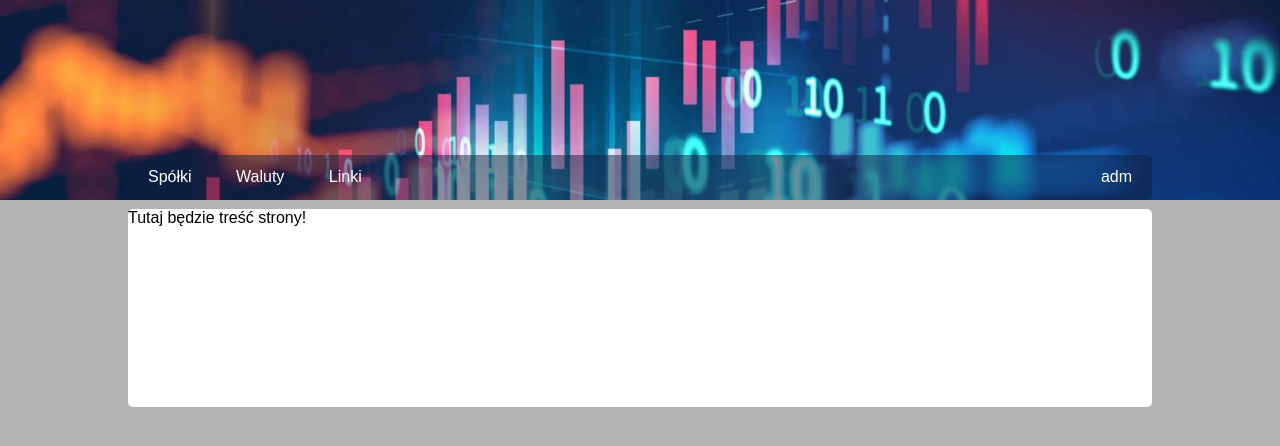
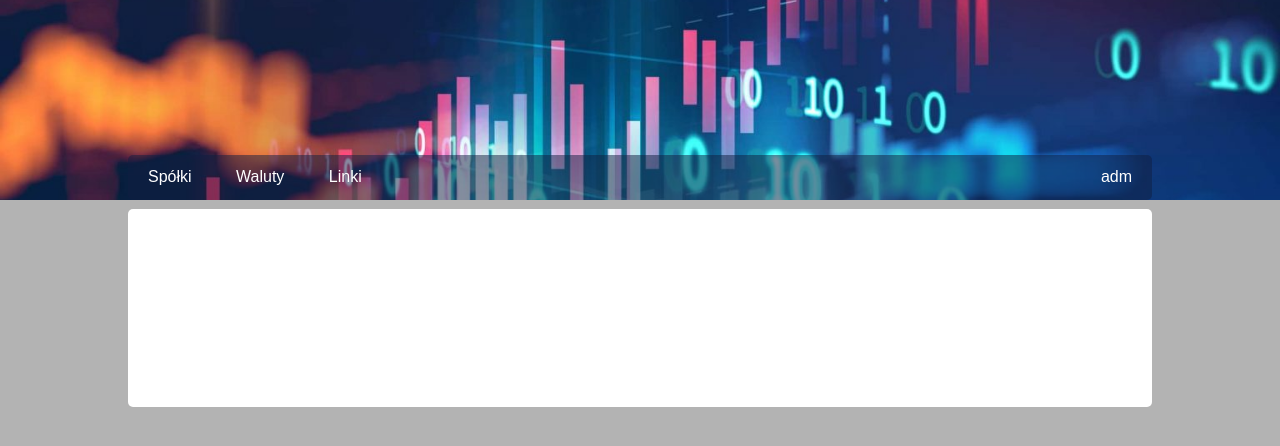
Before and after one commit to k82m/FinInfo2, a plain HTML site: page index.html in a window 1280 px wide. Drawn offline with Linux system fonts and the light colour scheme.

Commit message:
empty main part

```diff
--- a/index.html
+++ b/index.html
@@ -20,7 +20,7 @@
                 </ul>
         </div>
         <div class="content">
-            Tutaj będzie treść strony!
+            <!-- Tutaj będzie treść strony! -->
             <br> <br> <br> <br> <br> <br> <br> <br> <br> <br> <br>
         </div>
 
```
